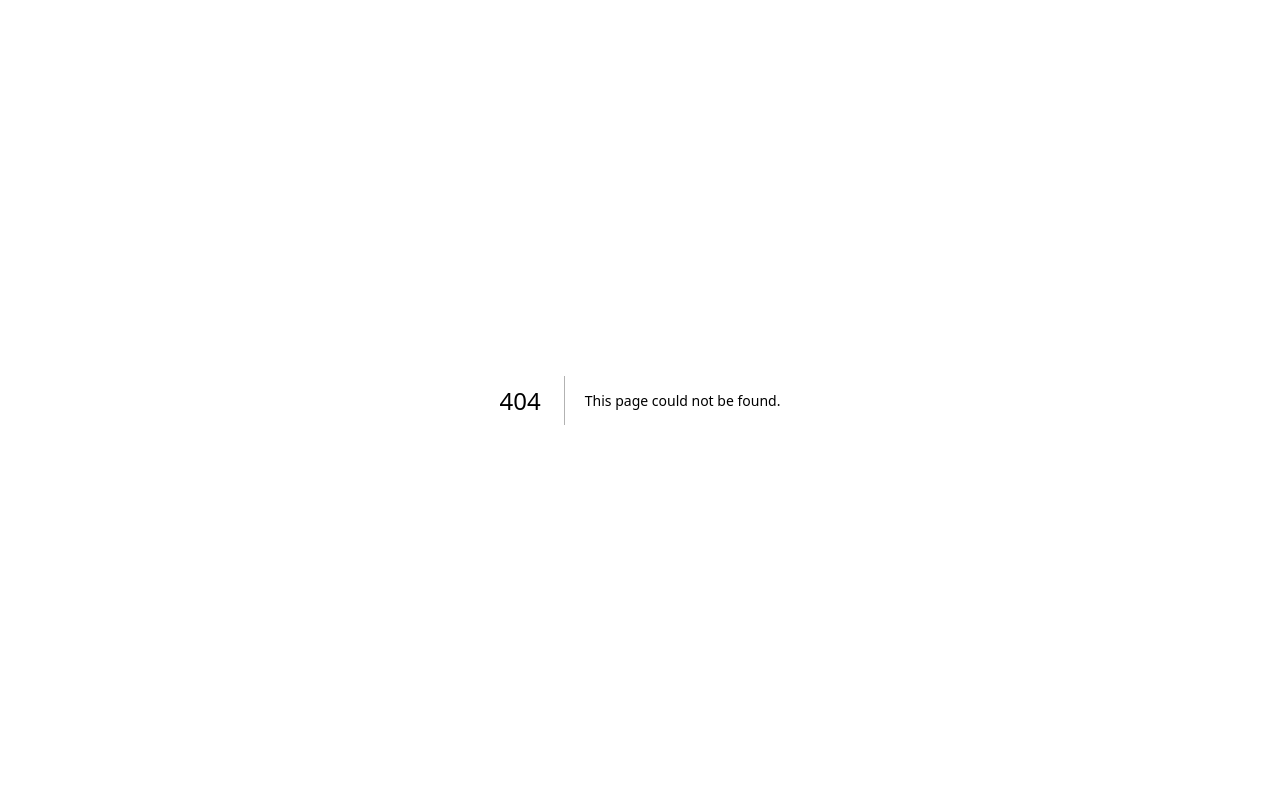
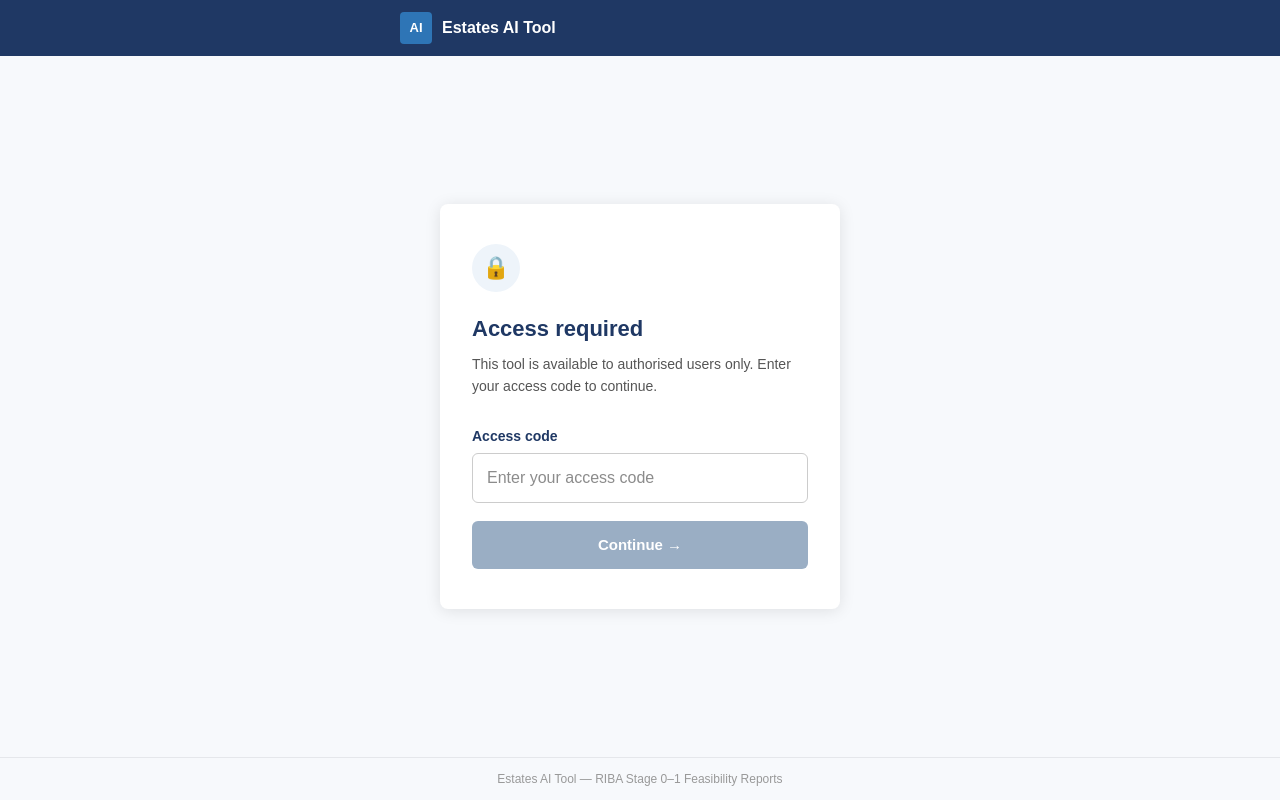
Before and after one commit to MNKayali/estates-ai-tool, a Next.js app: page /access in a window 1280 px wide. Before the commit this address had no page. Built offline with nearby package versions, Linux system fonts and the light colour scheme.

Commit message:
Add access code gate: middleware, /access page, check-access API

```diff
--- /dev/null
+++ b/app/access/page.jsx
@@ -0,0 +1,133 @@
+'use client'
+
+import { useState, Suspense } from 'react'
+import { useRouter, useSearchParams } from 'next/navigation'
+
+const NAVY = '#1F3864'
+const BLUE = '#2E75B6'
+
+function AccessForm() {
+  const [code, setCode]       = useState('')
+  const [error, setError]     = useState('')
+  const [loading, setLoading] = useState(false)
+  const router       = useRouter()
+  const searchParams = useSearchParams()
+  const from         = searchParams.get('from') || '/questionnaire'
+
+  async function submit(e) {
+    e.preventDefault()
+    if (!code.trim()) return
+    setLoading(true)
+    setError('')
+    try {
+      const res = await fetch('/api/check-access', {
+        method: 'POST',
+        headers: { 'Content-Type': 'application/json' },
+        body: JSON.stringify({ code: code.trim() }),
+      })
+      if (res.ok) {
+        router.push(from)
+      } else {
+        setError('Incorrect access code. Please try again.')
+        setCode('')
+      }
+    } catch {
+      setError('Network error. Please check your connection and try again.')
+    } finally {
+      setLoading(false)
+    }
+  }
+
+  return (
+    <form onSubmit={submit} style={{ display: 'flex', flexDirection: 'column', gap: '6px' }}>
+      <label style={{ fontWeight: 700, color: NAVY, fontSize: '14px', fontFamily: 'Arial, sans-serif' }}>
+        Access code
+      </label>
+      <input
+        type="password"
+        value={code}
+        onChange={e => setCode(e.target.value)}
+        placeholder="Enter your access code"
+        autoFocus
+        autoComplete="off"
+        style={{
+          border: error ? '1px solid #C00000' : '1px solid #CCC',
+          borderRadius: '6px', padding: '12px 14px', fontSize: '16px',
+          color: '#1A1A1A', outline: 'none', fontFamily: 'Arial, sans-serif',
+          width: '100%', boxSizing: 'border-box', marginBottom: '4px',
+        }}
+      />
+      {error && (
+        <p style={{ color: '#C00000', fontSize: '13px', margin: '0 0 8px', fontFamily: 'Arial, sans-serif' }}>
+          {error}
+        </p>
+      )}
+      <button
+        type="submit"
+        disabled={loading || !code.trim()}
+        style={{
+          padding: '13px', borderRadius: '6px', border: 'none', fontWeight: 700,
+          fontSize: '15px', fontFamily: 'Arial, sans-serif', cursor: loading || !code.trim() ? 'default' : 'pointer',
+          background: loading || !code.trim() ? '#9AAEC4' : NAVY,
+          color: '#fff', marginTop: '8px',
+        }}
+      >
+        {loading ? 'Verifying…' : 'Continue →'}
+      </button>
+    </form>
+  )
+}
+
+export default function AccessPage() {
+  return (
+    <div style={{ minHeight: '100vh', background: '#F7F9FC', display: 'flex', flexDirection: 'column', fontFamily: 'Arial, sans-serif' }}>
+
+      {/* Header */}
+      <header style={{ background: NAVY, padding: '12px 24px' }}>
+        <div style={{ maxWidth: '480px', margin: '0 auto', display: 'flex', alignItems: 'center', gap: '10px' }}>
+          <div style={{
+            width: '32px', height: '32px', background: BLUE, borderRadius: '4px',
+            display: 'flex', alignItems: 'center', justifyContent: 'center',
+            color: '#fff', fontWeight: 700, fontSize: '13px',
+          }}>AI</div>
+          <span style={{ color: '#fff', fontWeight: 600, fontSize: '16px' }}>Estates AI Tool</span>
+        </div>
+      </header>
+
+      {/* Card */}
+      <div style={{ flex: 1, display: 'flex', alignItems: 'center', justifyContent: 'center', padding: '24px 16px' }}>
+        <div style={{
+          width: '100%', maxWidth: '400px', background: '#fff', borderRadius: '8px',
+          padding: '40px 32px', boxShadow: '0 2px 16px rgba(0,0,0,0.10)',
+        }}>
+          {/* Icon */}
+          <div style={{
+            width: '48px', height: '48px', background: '#EEF4FA', borderRadius: '50%',
+            display: 'flex', alignItems: 'center', justifyContent: 'center',
+            fontSize: '22px', marginBottom: '20px',
+          }}>🔒</div>
+
+          <h1 style={{ color: NAVY, fontSize: '22px', fontWeight: 700, margin: '0 0 8px' }}>
+            Access required
+          </h1>
+          <p style={{ color: '#555', fontSize: '14px', margin: '0 0 28px', lineHeight: 1.6 }}>
+            This tool is available to authorised users only.
+            Enter your access code to continue.
+          </p>
+
+          <Suspense fallback={<div style={{ color: '#888' }}>Loading…</div>}>
+            <AccessForm />
+          </Suspense>
+        </div>
+      </div>
+
+      {/* Footer */}
+      <footer style={{ borderTop: '1px solid #E5E7EB', padding: '12px 24px', textAlign: 'center' }}>
+        <p style={{ color: '#999', fontSize: '12px', margin: 0 }}>
+          Estates AI Tool — RIBA Stage 0–1 Feasibility Reports
+        </p>
+      </footer>
+
+    </div>
+  )
+}
--- /dev/null
+++ b/app/api/check-access/route.js
@@ -0,0 +1,41 @@
+/**
+ * POST /api/check-access
+ * Validates the access code and sets a 30-day httpOnly cookie.
+ * This route is intentionally public (it is how you get authenticated).
+ */
+import { NextResponse } from 'next/server'
+
+export async function POST(request) {
+  try {
+    const { code } = await request.json()
+    const validCode = process.env.ACCESS_CODE
+
+    // No code configured → dev mode, let through
+    if (!validCode) {
+      const res = NextResponse.json({ success: true })
+      res.cookies.set('estate_access', 'dev', {
+        path: '/', httpOnly: true, sameSite: 'lax',
+        maxAge: 60 * 60 * 24 * 30,
+      })
+      return res
+    }
+
+    if (!code || String(code).trim() !== validCode) {
+      // Small delay to slow brute-force guessing
+      await new Promise(r => setTimeout(r, 600))
+      return NextResponse.json({ error: 'Invalid access code' }, { status: 401 })
+    }
+
+    const res = NextResponse.json({ success: true })
+    res.cookies.set('estate_access', validCode, {
+      path: '/',
+      httpOnly: true,
+      secure: process.env.NODE_ENV === 'production',
+      sameSite: 'lax',
+      maxAge: 60 * 60 * 24 * 30, // 30 days
+    })
+    return res
+  } catch {
+    return NextResponse.json({ error: 'Bad request' }, { status: 400 })
+  }
+}
--- /dev/null
+++ b/middleware.ts
@@ -0,0 +1,55 @@
+/**
+ * middleware.ts
+ *
+ * Guards all protected routes with an access-code cookie.
+ * Set ACCESS_CODE in your environment variables (Vercel or .env.local).
+ * If ACCESS_CODE is not set, all routes pass through (development mode).
+ *
+ * Cookie name: estate_access
+ * Protected pages  → redirect to /access on failure
+ * Protected API    → return 401 JSON on failure
+ */
+import { NextRequest, NextResponse } from 'next/server'
+
+const PROTECTED_PAGES = ['/questionnaire', '/report', '/contradiction']
+const PROTECTED_API   = ['/api/generate-report']
+
+export function middleware(request: NextRequest) {
+  const { pathname } = request.nextUrl
+
+  const isProtectedPage = PROTECTED_PAGES.some(p => pathname.startsWith(p))
+  const isProtectedApi  = PROTECTED_API.some(p => pathname.startsWith(p))
+
+  if (!isProtectedPage && !isProtectedApi) return NextResponse.next()
+
+  const validCode = process.env.ACCESS_CODE
+
+  // If ACCESS_CODE is not configured, pass through (local dev without the var set)
+  if (!validCode) return NextResponse.next()
+
+  const cookieVal = request.cookies.get('estate_access')?.value
+
+  if (cookieVal === validCode) return NextResponse.next()
+
+  // Blocked — return 401 for API, redirect to /access for pages
+  if (isProtectedApi) {
+    return NextResponse.json(
+      { error: 'Unauthorised. Enter your access code at /access.' },
+      { status: 401 }
+    )
+  }
+
+  const dest = request.nextUrl.clone()
+  dest.pathname = '/access'
+  dest.searchParams.set('from', pathname)
+  return NextResponse.redirect(dest)
+}
+
+export const config = {
+  matcher: [
+    '/questionnaire/:path*',
+    '/report/:path*',
+    '/contradiction/:path*',
+    '/api/generate-report/:path*',
+  ],
+}
```
Also changed, not shown: 1 other file (tests, documents, lock files or other folders).
